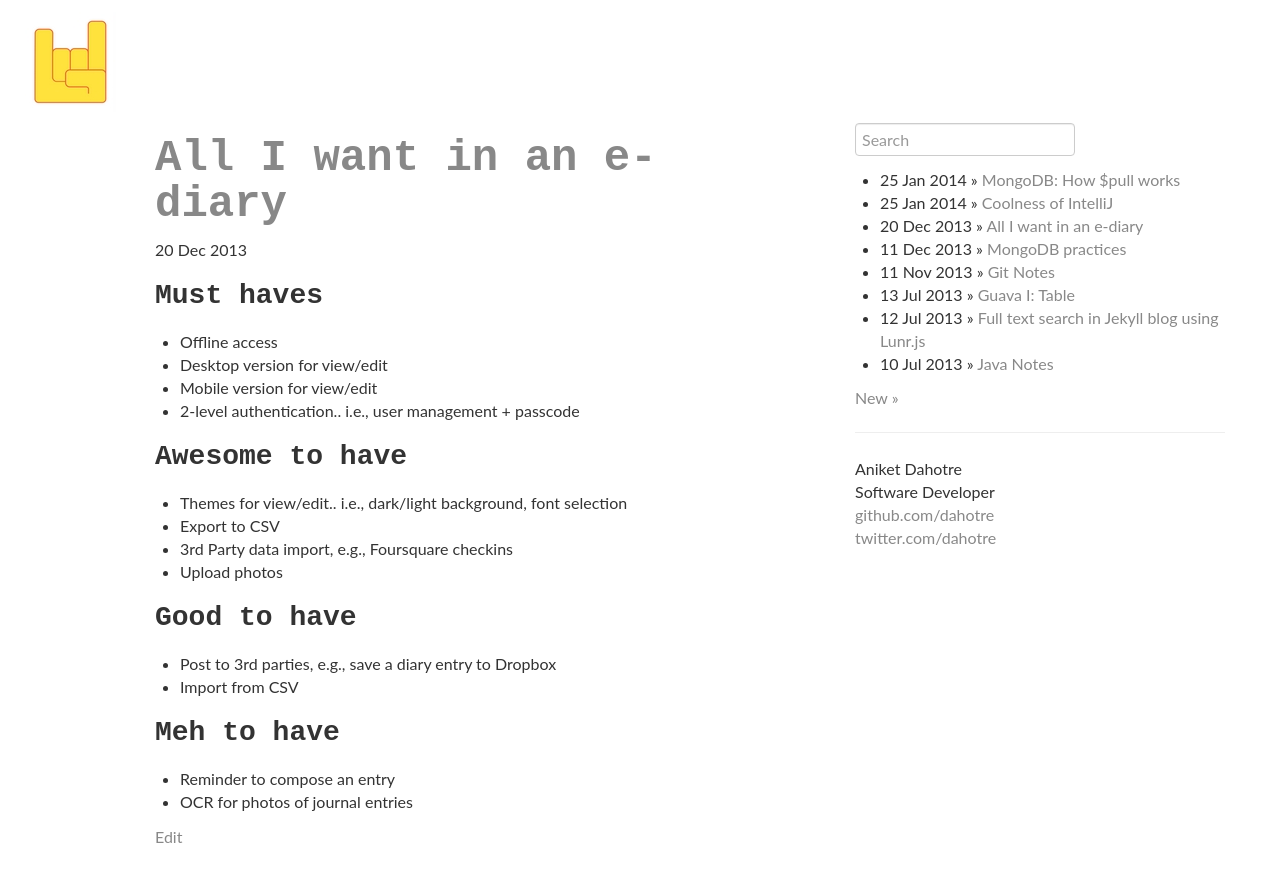
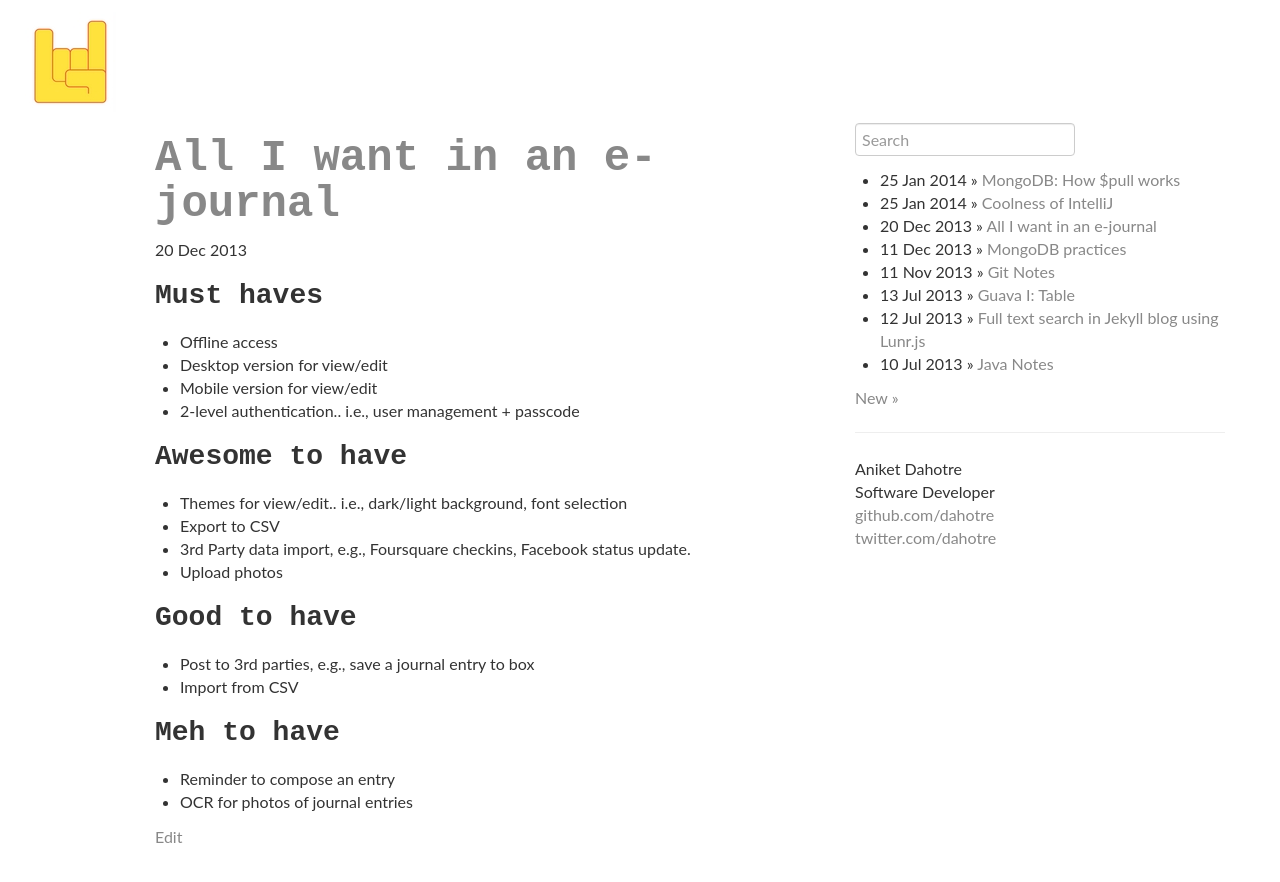
Before and after one commit to dahotre/dahotre.github.io, a Jekyll site: the page built from _posts/2013-12-20-All-I-want-in-ediary.markdown, in a window 1280 px wide. Shown: the top 882 px of the page. Built offline with Jekyll 4.4.1, drawn with Linux system fonts in a browser that asks for light colours; nearby versions of some CDN libraries.

Commit message:
Update 2013-12-20-All-I-want-in-ediary.markdown

```diff
--- a/_posts/2013-12-20-All-I-want-in-ediary.markdown
+++ b/_posts/2013-12-20-All-I-want-in-ediary.markdown
@@ -1,8 +1,8 @@
 ---
 layout: post
-title:  "All I want in an e-diary"
+title:  "All I want in an e-journal"
 date:   2013-12-20 00:10
-location:   "2013-12-20-All-I-want-in-ediary.markdown"
+location:   "2013-12-20-All-I-want-in-journal.markdown"
 ---
 ### Must haves
 * Offline access
@@ -13,11 +13,11 @@ location:   "2013-12-20-All-I-want-in-ediary.markdown"
 ### Awesome to have
 * Themes for view/edit.. i.e., dark/light background, font selection
 * Export to CSV
-* 3rd Party data import, e.g., Foursquare checkins
+* 3rd Party data import, e.g., Foursquare checkins, Facebook status update.
 * Upload photos
 
 ### Good to have
-* Post to 3rd parties, e.g., save a diary entry to Dropbox
+* Post to 3rd parties, e.g., save a journal entry to box
 * Import from CSV
 
 ### Meh to have
```
